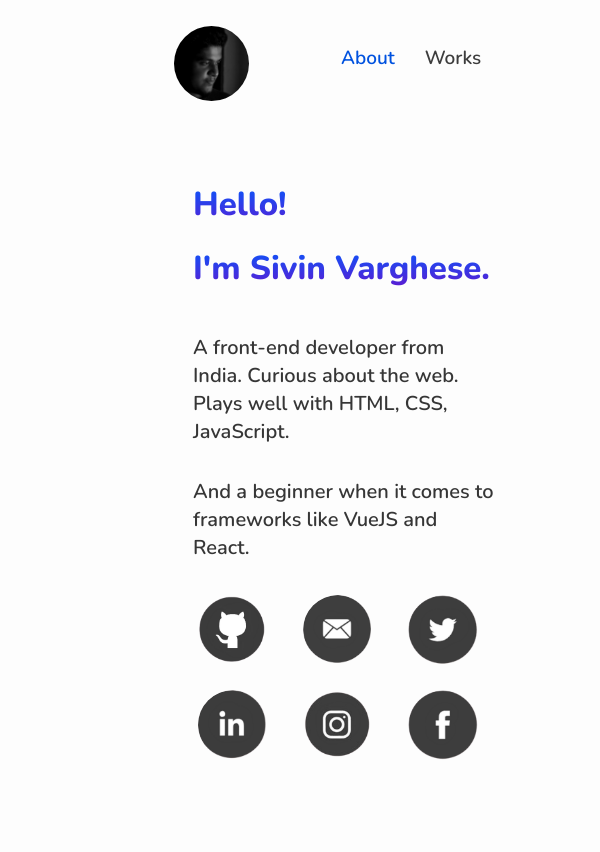
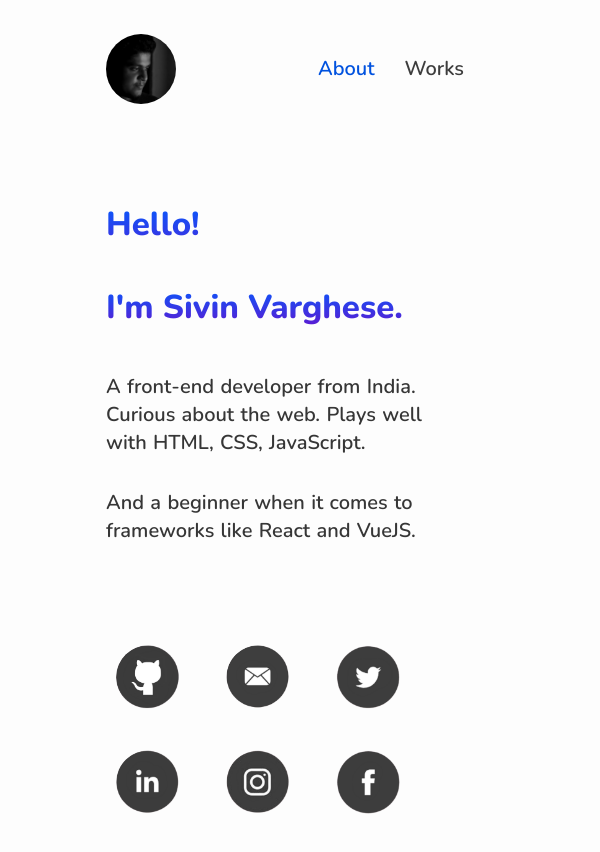
Before and after one commit to iamsivin/Website-old, a React (Create React App) app: page / in a window 600 px wide. Shown: the top 852 px of the page. Built offline with nearby package versions, Linux system fonts and the light colour scheme.

Commit message:
Created more responsive as per latest fold phones

```diff
--- a/src/component/About.js
+++ b/src/component/About.js
@@ -22,8 +22,7 @@ export default class About extends Component {
                   </p>
                   <br />
                   <p className="caption">
-                    And a beginner when it comes to frameworks like VueJS and
-                    React.
+                    And a beginner when it comes to frameworks like React and VueJS.
                   </p>
                 </h1>
               </div>
--- a/src/component/Myweb.css
+++ b/src/component/Myweb.css
@@ -408,7 +408,7 @@ a:focus {
   }
 }
 
-@media only screen and (min-width: 491px) and (max-width: 730px) {
+@media only screen and (min-width: 611px) and (max-width: 730px) {
   body {
     margin-left: 15px;
     margin-right: 15px;
@@ -417,6 +417,7 @@ a:focus {
 
   .container {
     display: flex;
+    margin: 0;
   }
 
   header {
@@ -521,15 +522,10 @@ a:focus {
     margin-bottom: 80px;
   }
 
-  .video {
-    width: 50%;
-    height: 50%;
-    border-radius: 6px;
-  }
-
   .work-right-wrap {
     display: grid;
     grid-template-columns: repeat(1, 2fr);
+    margin-left: 25px;
   }
 
   .works-wrap {
@@ -604,7 +600,170 @@ a:focus {
   }
 }
 
-@media only screen and (min-width: 411px) and (max-width: 490px) {
+@media only screen and (min-width: 536px) and (max-width: 610px) {
+  body {
+    overflow-x: hidden;
+  }
+
+  .header-wrap {
+    display: flex;
+    justify-content: center;
+    flex-direction: row;
+    padding: 5px 25px;
+  }
+
+  header nav a {
+    text-decoration: none;
+    color: #3d3d3d;
+    font-weight: 600;
+    font-size: 20px;
+    margin-right: 30px;
+  }
+
+  .container {
+    display: flex;
+    width: calc(100% - 192px - 20px);
+    flex-direction: row;
+    justify-content: center;
+  }
+
+  .nav-link {
+    display: flex;
+    margin-left: 100px;
+  }
+
+  header .left img {
+    width: 70px;
+    height: 70px;
+    border-radius: 50%;
+  }
+
+  .pro-pic {
+    margin-left: 0px;
+    margin-top: 5px;
+  }
+
+  .nav_contact {
+    display: none;
+  }
+
+  .about {
+    padding: calc(100px + 100px) 0 50px;
+    position: relative;
+  }
+
+  .about h1 span {
+    font-size: 33px;
+    font-weight: 800;
+    width: 100%;
+  }
+
+  .right {
+    width: 100%;
+  }
+
+  .caption {
+    font-weight: 600;
+    font-size: 20px;
+    width: 330px;
+    line-height: 28px;
+    word-spacing: 1px;
+  }
+
+  .about-name {
+    display: none;
+  }
+
+  .contacts {
+    margin-top: 50px;
+    padding: 0;
+  }
+
+  .contact-name {
+    display: none;
+  }
+
+  .works-wrap {
+    display: block;
+    margin-top: 110px;
+    margin-bottom: 80px;
+  }
+
+  .work-right-wrap {
+    display: flex;
+    justify-content: right;
+    flex-direction: column;
+    max-width: 300px;
+  }
+
+  .block.right {
+    margin-left: 0px;
+  }
+
+  .piece_content {
+    width: 300px;
+  }
+
+  .piece_title {
+    color: #2a2a2b;
+    font-weight: 700;
+    font-size: 20px;
+    padding-bottom: 10px;
+  }
+
+  .piece_description {
+    color: #696969;
+    font-size: 15px;
+  }
+
+  .workimg {
+    width: 100%;
+    height: 100%;
+    border-radius: 5px;
+  }
+
+  .sharelinks {
+    display: grid;
+    grid-template-columns: repeat(3, 2fr);
+    gap: 35px;
+    position: relative;
+    grid-template-rows: 70px;
+    padding-left: 10px;
+    padding-bottom: 100px;
+    margin: 0;
+  }
+
+  section.contact #social_share_list li a {
+    width: 65px;
+    height: 65px;
+  }
+
+  section.contact #social_share_list li a#social_share_github {
+    background-size: 155px;
+  }
+
+  section.contact #social_share_list li a#social_share_email {
+    background-size: 155px;
+  }
+
+  section.contact #social_share_list li a#social_share_link {
+    background-size: 155px;
+  }
+
+  section.contact #social_share_list li a#social_share_twitter {
+    background-size: 155px;
+  }
+
+  section.contact #social_share_list li a#social_share_instagram {
+    background-size: 155px;
+  }
+
+  section.contact #social_share_list li a#social_share_fb {
+    background-size: 155px;
+  }
+}
+
+@media only screen and (min-width: 411px) and (max-width: 535px) {
   body {
     overflow-x: hidden;
   }
@@ -784,7 +943,7 @@ a:focus {
   }
 }
 
-@media only screen and (min-width: 300px) and (max-width: 410px) {
+@media only screen and (min-width: 361px) and (max-width: 410px) {
   body {
     overflow-x: hidden;
   }
@@ -966,3 +1125,185 @@ a:focus {
     margin-bottom: 0;
   }
 }
+
+@media only screen and (min-width: 250px) and (max-width: 360px) {
+  body {
+    overflow-x: hidden;
+  }
+
+  .container {
+    margin: 0;
+    padding: 0;
+    display: flex;
+    justify-content: center;
+  }
+
+  .header-wrap {
+    display: flex;
+    justify-content: center;
+    flex-direction: row;
+    padding: 5px 25px;
+  }
+
+  .nav-link {
+    display: flex;
+    margin-left: 80px;
+  }
+
+  header .left img {
+    width: 70px;
+    height: 70px;
+    border-radius: 50%;
+  }
+
+  .pro-pic {
+    margin-left: 5px;
+    margin-top: 5px;
+  }
+
+  .nav_contact {
+    display: none;
+  }
+
+  header nav a {
+    text-decoration: none;
+    color: #3d3d3d;
+    font-weight: 600;
+    font-size: 17px;
+    margin-right: 20px;
+  }
+
+  .about {
+    padding: calc(100px + 100px) 0 100px;
+    position: relative;
+  }
+
+  .about h1 span {
+    font-size: 27px;
+    font-weight: 800;
+  }
+
+  .name {
+    justify-content: center;
+    display: flex;
+    padding: auto;
+    margin: 0;
+  }
+
+  .hai {
+    padding-bottom: 4px;
+  }
+
+  .cap {
+    width: 330px;
+    height: 220px;
+  }
+
+  .caption {
+    font-weight: 600;
+    font-size: 15px;
+    width: 245px;
+    line-height: 28px;
+  }
+
+  .about-name {
+    display: none;
+  }
+
+  .contacts {
+    margin-top: 50px;
+    padding: 0;
+  }
+
+  .contact-name {
+    display: none;
+  }
+
+  .open_new {
+    font-weight: 400;
+    font-size: 16px;
+    border: 0;
+    padding-top: 20px;
+    color: #0077b5;
+    outline: none;
+  }
+
+  .workimg {
+    width: 100%;
+    height: 100%;
+    border-radius: 6px;
+  }
+
+  .works-wrap {
+    display: block;
+    margin-top: 110px;
+    margin-bottom: 80px;
+  }
+
+  .work-right-wrap {
+    display: flex;
+    justify-content: right;
+    flex-direction: column;
+    max-width: 60px;
+  }
+
+  .piece_content {
+    width: 250px;
+  }
+
+  .piece_title {
+    color: #2a2a2b;
+    font-weight: 600;
+    font-size: 17px;
+    padding-bottom: 10px;
+  }
+
+  .piece_description {
+    color: #696969;
+    font-size: 13.5px;
+  }
+
+  .sharelinks {
+    display: grid;
+    grid-template-columns: repeat(3, 2fr);
+    gap: 15px;
+    position: relative;
+    grid-template-rows: 70px;
+    padding-left: 0px;
+    padding-bottom: 100px;
+    margin: 0;
+  }
+
+  section.contact #social_share_list li a {
+    width: 64px;
+    height: 64px;
+  }
+
+  section.contact #social_share_list li a#social_share_github {
+    background-size: 130px;
+  }
+
+  section.contact #social_share_list li a#social_share_email {
+    background-size: 130px;
+  }
+
+  section.contact #social_share_list li a#social_share_link {
+    background-size: 130px;
+  }
+
+  section.contact #social_share_list li a#social_share_twitter {
+    background-size: 130px;
+  }
+
+  section.contact #social_share_list li a#social_share_instagram {
+    background-size: 130px;
+  }
+
+  section.contact #social_share_list li a#social_share_fb {
+    background-size: 130px;
+  }
+
+  section.contact {
+    margin-bottom: 0;
+  }
+}
```
